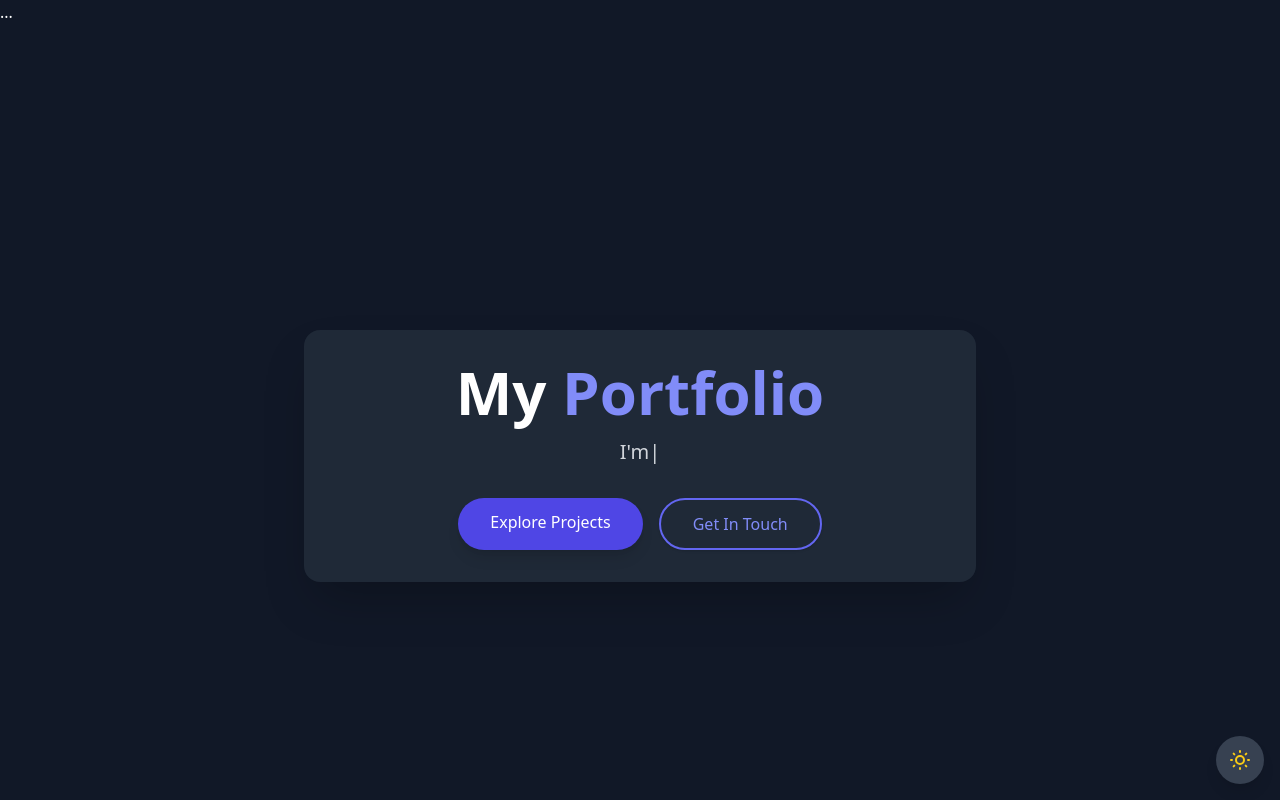
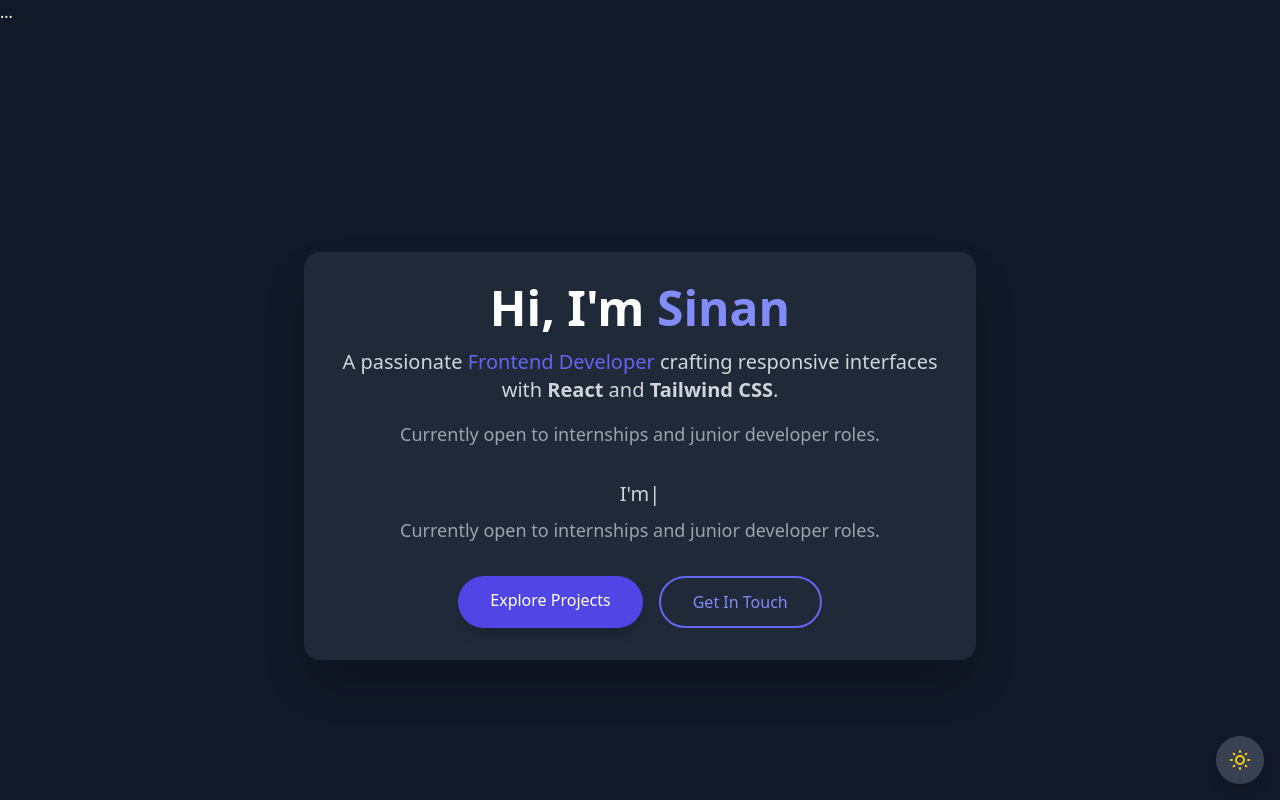
Before and after one commit to Sinanhubb/myportfolio, a React (Create React App) app in the folder my-portfolio/: page / in a window 1280 px wide. Shown: the top 800 px of the page. Built offline with nearby package versions, Linux system fonts and the light colour scheme.

Commit message:
updation

```diff
--- a/my-portfolio/src/App.js
+++ b/my-portfolio/src/App.js
@@ -30,10 +30,17 @@ function MainApp({ skills, projects, testimonials, fadeInUp, staggerContainer })
           variants={fadeInUp}
           className="p-8 bg-white dark:bg-gray-800 bg-opacity-90 backdrop-blur-md rounded-2xl shadow-2xl max-w-2xl w-full text-center"
         >
-          <h1 className="text-5xl md:text-6xl font-bold text-gray-900 dark:text-white mb-4 leading-tight">
-            My <span className="text-indigo-600 dark:text-indigo-400">Portfolio</span>
+         <h1 className="text-4xl md:text-5xl font-bold text-gray-900 dark:text-white mb-4 leading-tight">
+  Hi, I'm <span className="text-indigo-600 dark:text-indigo-400">Sinan</span>
 </h1>
-          <p className="text-gray-600 dark:text-gray-300 text-lg md:text-xl mb-8">
+<p className="text-gray-600 dark:text-gray-300 text-lg md:text-xl mb-4">
+  A passionate <span className="text-indigo-500">Frontend Developer</span> crafting responsive interfaces with <strong>React</strong> and <strong>Tailwind CSS</strong>.
+</p>
+<p className="text-gray-500 dark:text-gray-400 text-md md:text-lg mb-8">
+  Currently open to internships and junior developer roles.
+</p>
+
+         <p className="text-gray-600 dark:text-gray-300 text-lg md:text-xl mb-2">
   <ReactTyped
     strings={["I'm a Developer.", "I'm a Designer.", "I'm a Problem Solver."]}
     typeSpeed={50}
@@ -41,6 +48,10 @@ function MainApp({ skills, projects, testimonials, fadeInUp, staggerContainer })
     loop
   />
 </p>
+<p className="text-gray-500 dark:text-gray-400 text-md md:text-lg mb-8">
+  Currently open to internships and junior developer roles.
+</p>
+
 
           <div className="flex flex-col sm:flex-row justify-center gap-4">
             <motion.a
```
Lines whose indentation alone changed are shown as unchanged.
